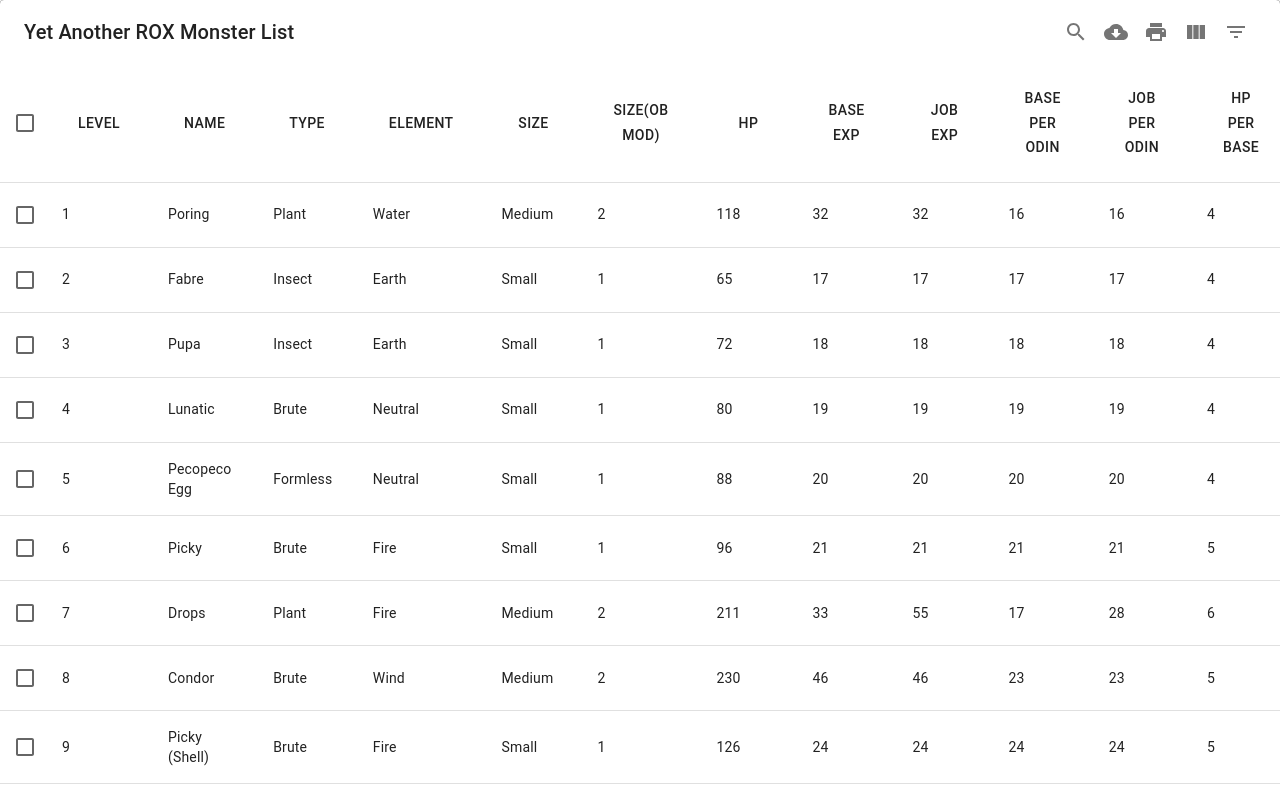
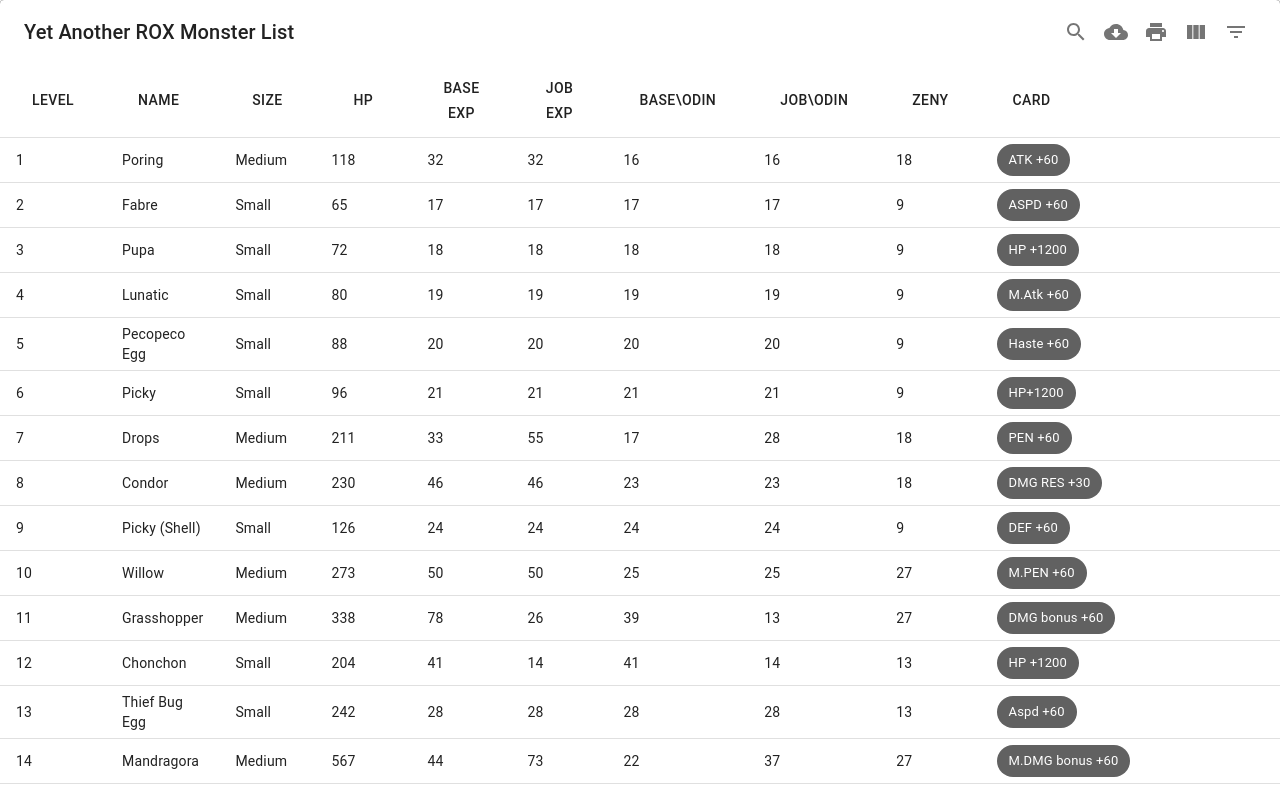
Before and after one commit to keyule/yarml, a React (Create React App) app: page / in a window 1280 px wide. Shown: the top 788 px of the page. Built offline with nearby package versions, Linux system fonts and the light colour scheme.

Commit message:
modified table

```diff
--- a/src/table.js
+++ b/src/table.js
@@ -25,6 +25,7 @@ function MyTable() {
       name: "Type",
       options: {
         filter: false,
+        display: false,
       }
     },
     {
@@ -32,6 +33,7 @@ function MyTable() {
       name: "Element",
       options: {
         filter: false,
+        display: false,
       }
     },
     {
@@ -46,6 +48,7 @@ function MyTable() {
       name: "Size(OB Mod)",
       options: {
         filter: false,
+        display: false,
       }
     },
     {
@@ -70,17 +73,18 @@ function MyTable() {
       }
     },
     {
-      label: "Base Per Odin",
+      label: "Base\\Odin",
       name: "Base Per Odin",
       options: {
         filter: false,
       }
     },
     {
-      label: "Job Per Odin",
+      label: "Job\\Odin",
       name: "Job Per Odin",
       options: {
         filter: false,
+
       }
     },
     {
@@ -88,6 +92,7 @@ function MyTable() {
       name: "HP Per Base",
       options: {
         filter: false,
+        display: false,
       }
     },
     {
@@ -95,6 +100,7 @@ function MyTable() {
       name: "HP Per Job",
       options: {
         filter: false,
+        display: false,
       }
     },
     {
@@ -112,7 +118,7 @@ function MyTable() {
         customBodyRender: (value) => {
           const myArr = value.split("\n");
           return myArr.map((val) => {
-            return <Chip label={val}/>;
+            return <div><Chip label={val}/></div>
           });
         },
       }
@@ -121,7 +127,7 @@ function MyTable() {
       label: "Card Slot",
       name: "Card Slot",
       options: {
-        filter: false,
+        filter: true,
       }
     }
   ];
@@ -138,10 +144,21 @@ function MyTable() {
     },
   });
 
+  const options = {
+    pagination: false,
+    selectableRows: "none",
+    setTableProps: () => {
+      return {
+        padding: 'default',
+        size: 'small',
+      };
+    }
+  };
+
   return (
     <React.Fragment>
       <ThemeProvider theme={theme}>
-        <MUIDataTable title={'Yet Another ROX Monster List'} data={myData} columns={columns} />
+        <MUIDataTable title={'Yet Another ROX Monster List'} data={myData} columns={columns} options ={options}/>
       </ThemeProvider>
     </React.Fragment>
   );
```
